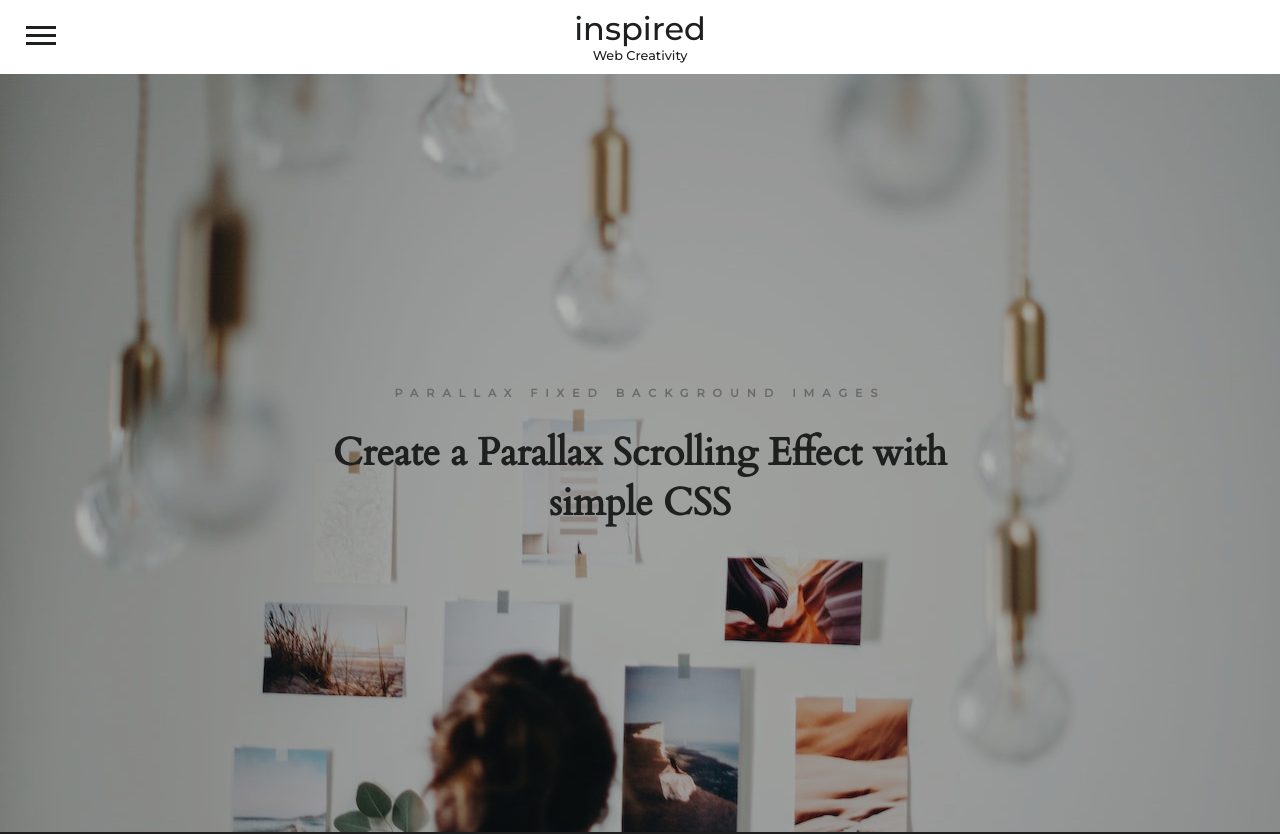
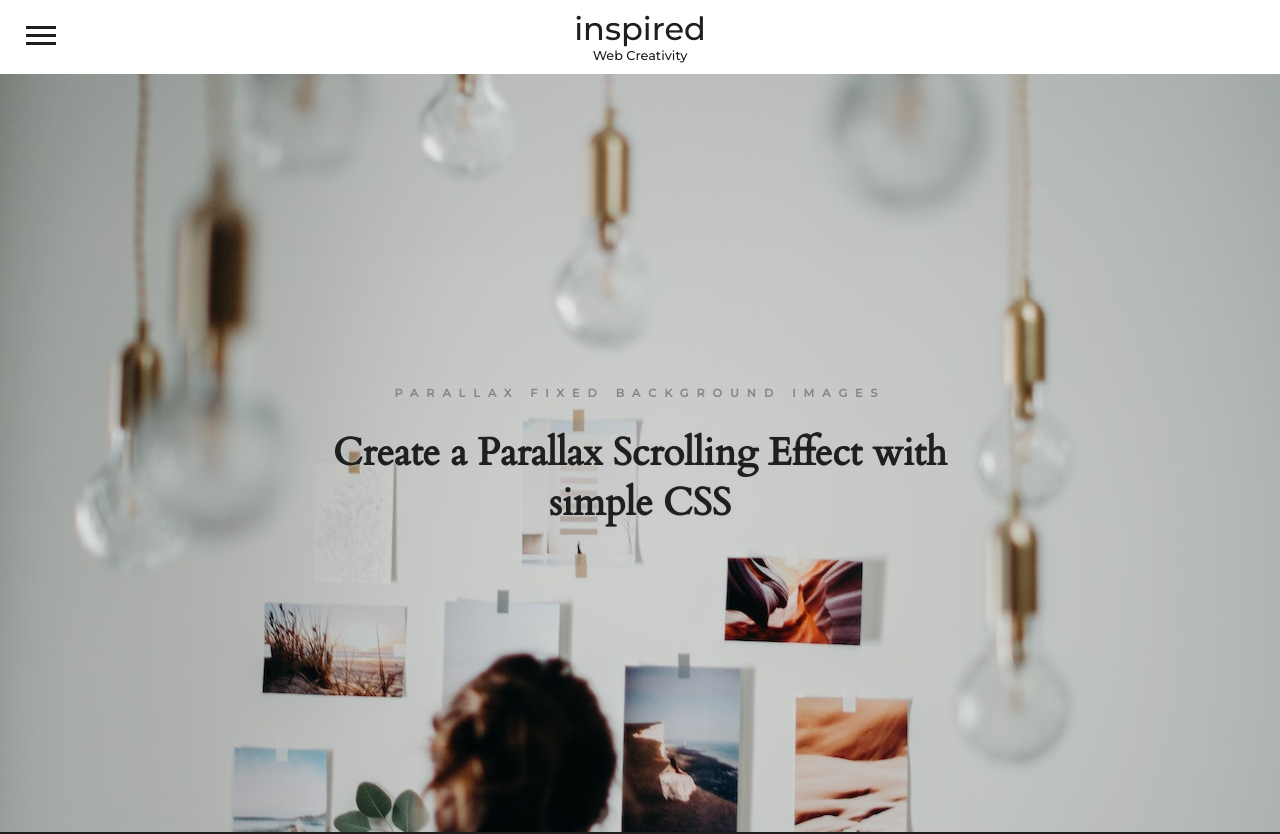
Before and after one commit to katieseo/inspired, a Next.js app: page /parallaxbg in a window 1280 px wide. Shown: the top 834 px of the page. Built offline with nearby package versions, Linux system fonts and the light colour scheme.

Commit message:
updated parallax bg img opacity and text shadow

```diff
--- a/styles/globals.css
+++ b/styles/globals.css
@@ -254,6 +254,10 @@ footer a {
   text-align: center;
 }
 
+.parallax-bg h2 {
+  text-shadow: 0 0 3px #cccecc;
+}
+
 .parallax-bg p {
   max-width: 30rem;
 }
@@ -268,7 +272,7 @@ footer a {
   background-attachment: scroll;
   background-position: center;
   justify-content: center;
-  opacity: 0.7;
+  opacity: 0.95;
   position: relative;
 }
 
```
